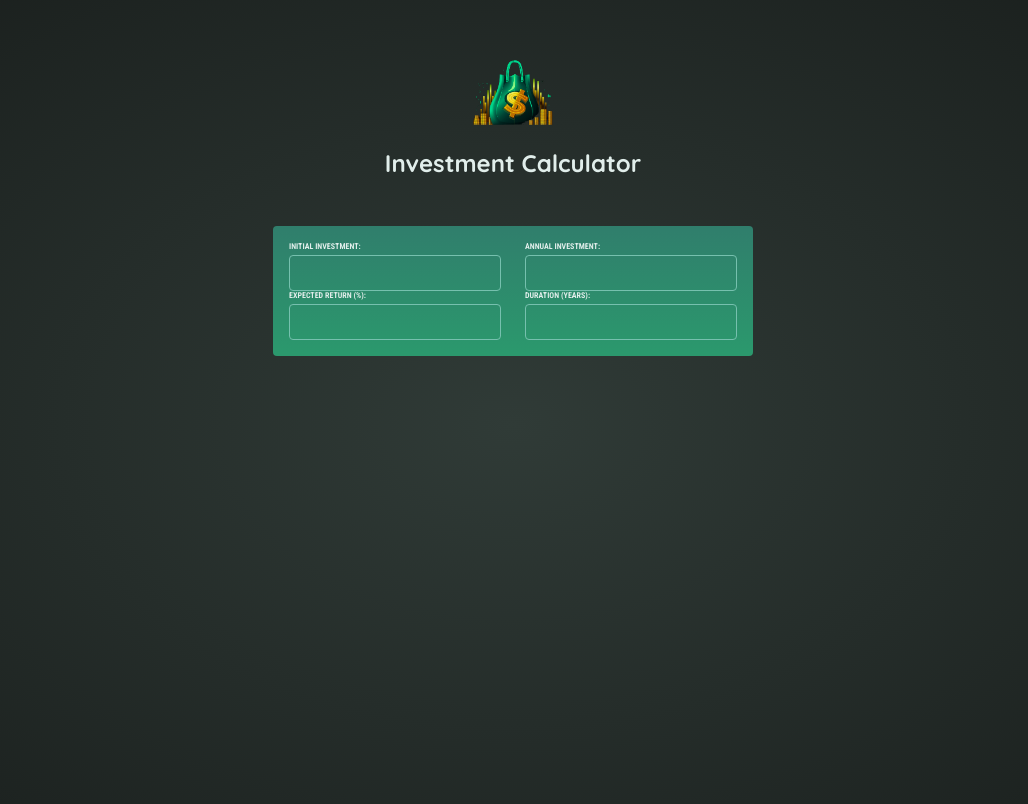
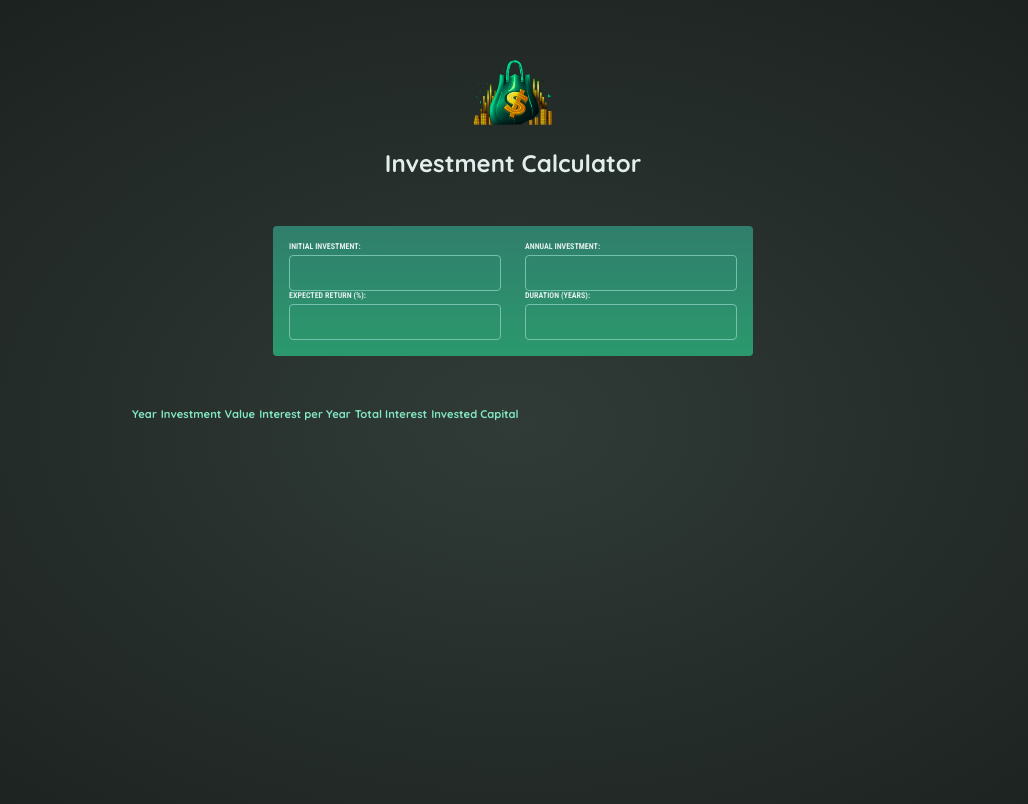
Before and after one commit to LeoJMCosta/Investment_Calculator, a React (Vite) app: page / in a window 1280 px wide. Shown: the top 804 px of the page, without its empty margins (127-1155 px from the left). Built offline with nearby package versions, Linux system fonts and the light colour scheme.

Commit message:
Table added with error prone logic

```diff
--- a/src/App.jsx
+++ b/src/App.jsx
@@ -1,12 +1,22 @@
-import { Header, UserInput } from "./components"
+import React, { useState } from 'react';
+import { Header, UserInput, InvestmentTable } from "./components";
+import { calculateInvestmentResults } from "./util/investment"; // Adjust the path based on your project structure
 
 function App() {
+  const [investmentData, setInvestmentData] = useState([]);
+
+  const handleCalculate = (inputValues) => {
+    const calculatedResults = calculateInvestmentResults(inputValues);
+    setInvestmentData(calculatedResults);
+  };
+
   return (
     <>
       <Header />
-      <UserInput />
+      <UserInput onCalculate={handleCalculate} />
+      {<InvestmentTable investmentData={investmentData} />}
     </>
-  )
+  );
 }
 
-export default App
+export default App;
--- /dev/null
+++ b/src/components/InvestmentTable.jsx
@@ -0,0 +1,33 @@
+import React from 'react';
+import { formatter } from "../util/investment";
+
+const InvestmentTable = ({ investmentData }) => {
+    return (
+        <div id="result">
+            <table>
+                <thead>
+                    <tr>
+                        <th>Year</th>
+                        <th>Investment Value</th>
+                        <th>Interest per Year</th>
+                        <th>Total Interest</th>
+                        <th>Invested Capital</th>
+                    </tr>
+                </thead>
+                <tbody>
+                    {investmentData.map((data, index) => (
+                        <tr key={index}>
+                            <td>{data.year}</td>
+                            <td>{formatter.format(data.valueEndOfYear)}</td>
+                            <td>{formatter.format(data.interest)}</td>
+                            <td>{formatter.format(data.interest * (index + 1))}</td>
+                            <td>{formatter.format(data.valueEndOfYear - data.annualInvestment)}</td>
+                        </tr>
+                    ))}
+                </tbody>
+            </table>
+        </div>
+    );
+};
+
+export default InvestmentTable;
--- a/src/components/UserInput.jsx
+++ b/src/components/UserInput.jsx
@@ -11,6 +11,13 @@ const UserInput = ({ onCalculate }) => {
     const handleChange = (e) => {
         const { name, value } = e.target;
         setInputValues({ ...inputValues, [name]: value });
+
+        // Convert input values to numbers
+        const numericInputValues = {
+            ...inputValues,
+            [name]: parseFloat(value),
+        };
+        onCalculate(numericInputValues);
     };
 
     const handleSubmit = (e) => {
--- a/src/components/index.js
+++ b/src/components/index.js
@@ -1,7 +1,9 @@
 import Header from "./Header";
 import UserInput from "./Userinput";
+import InvestmentTable from "./InvestmentTable";
 
 export {
     Header,
-    UserInput
+    UserInput,
+    InvestmentTable
 }
```
